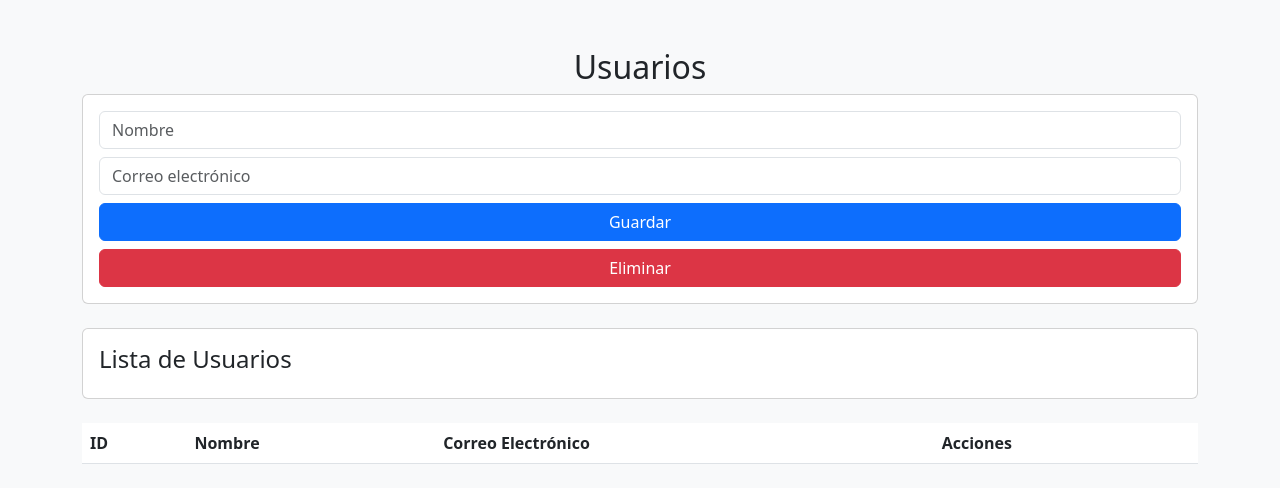
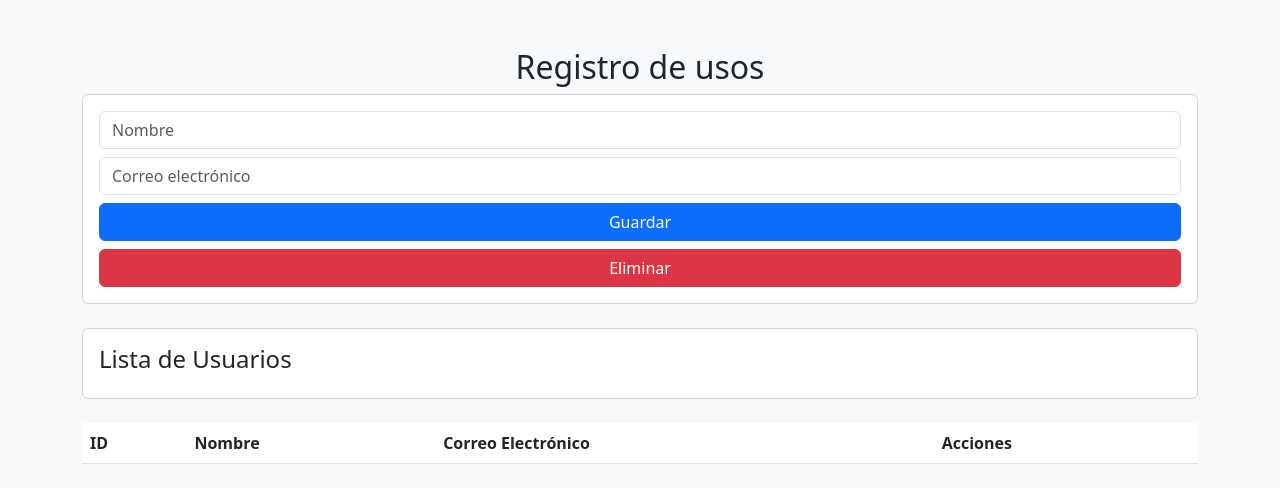
Before and after one commit to JuanJoseArboledaAgudelo/CRUDsupabase, a plain HTML site: page index.html in a window 1280 px wide. Drawn offline with nearby package versions, Linux system fonts and the light colour scheme; no server answers.

```diff
--- a/index.html
+++ b/index.html
@@ -14,7 +14,7 @@
 <body class="bg-light">
 
     <div class="container mt-5">
-        <h2 class="text-center mt-5">Usuarios</h2>
+        <h2 class="text-center mt-5">Registro de usos</h2>
 
         <div class="card p-3 mb-4">
 
```
